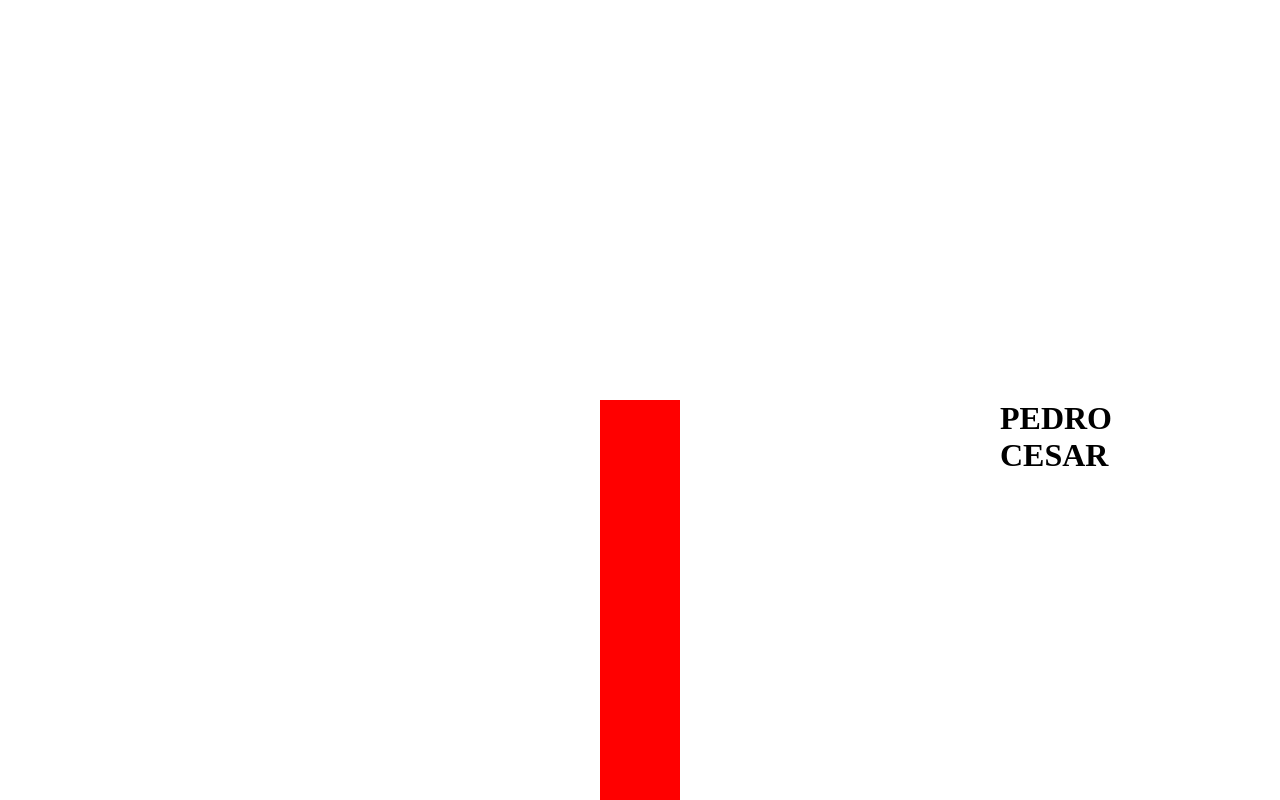
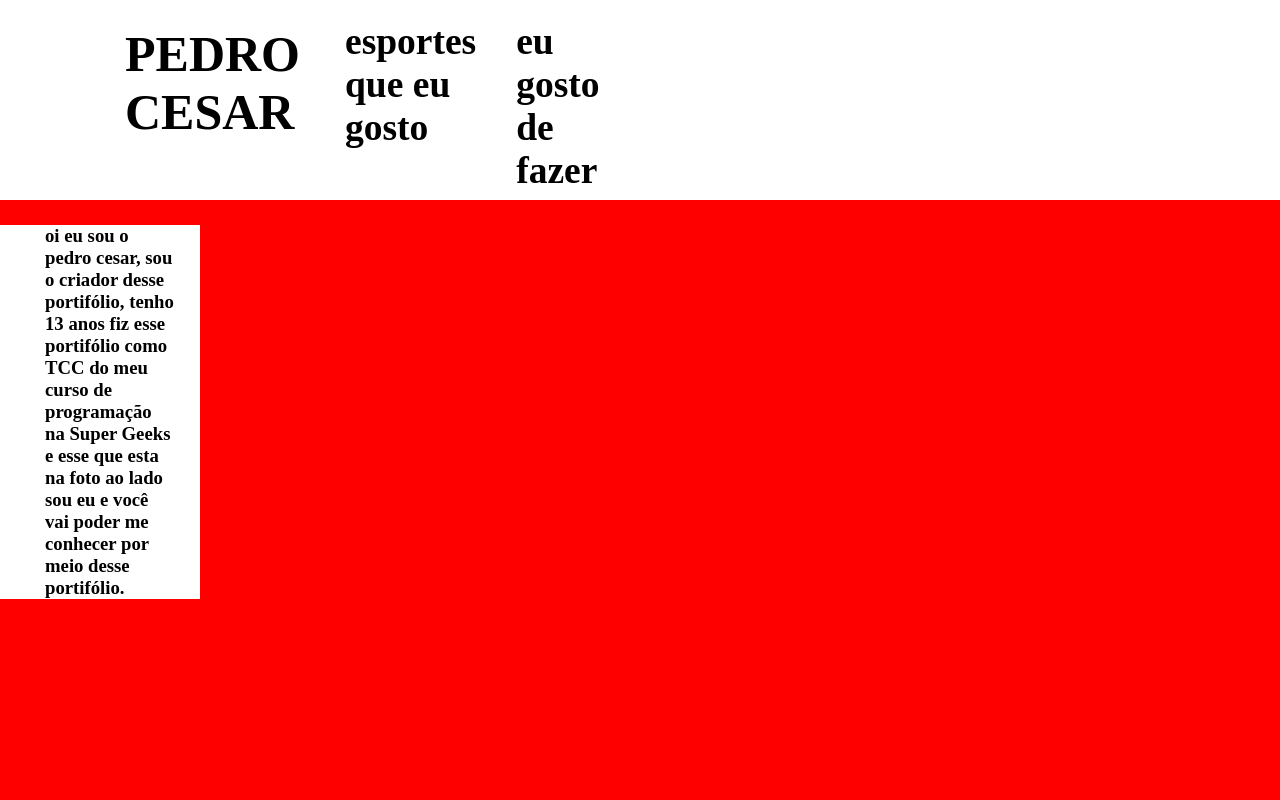
Before and after one commit to maganizaluiso/MeuPortifolio, a plain HTML site: page index.html in a window 1280 px wide. Shown: the top 800 px of the page. Drawn offline with Linux system fonts and the light colour scheme.

Commit message:
Add files via upload

```diff
--- a/index.html
+++ b/index.html
@@ -8,8 +8,36 @@
 </head>
 <body>
     <header>
-        <div><h1>PEDRO CESAR</h1></div>
+        <div id="meunome">
+            <h1>PEDRO CESAR</h1>
+            <h2>esportes
+              que eu gosto</h2>
+            <h2>eu gosto
+                de fazer</h2>
+        </div>
+
+
 
     </header>
+
+    <div>
+        <div id="aboutMe">
+            <h3>oi eu sou o pedro cesar, sou o criador desse portifólio, tenho 13 anos fiz esse portifólio como TCC do meu curso de programação na Super Geeks e esse que esta na foto ao lado sou eu e você vai poder me conhecer por meio desse portifólio.</h3>
+        </div>
+
+        <div>
+            <div id="foto">
+
+        </div>
+
+        <div id="redes">
+
+        </div>
+
+    </div>
+
+    </div>
+
+
 </body>
 </html>
--- a/style.css
+++ b/style.css
@@ -1,15 +1,54 @@
 * {
-    margin: 200px;
-    border: 100px;
+    margin: 0;
+    border: 0;
     padding: 0;
+    box-sizing: border-box;
 }
 
-header{
+body{
+
     background-color:red;
-    width: 100hw;
+    width: 100vw;
     height: 100vh;
 }
 
-div{
+
+header{
     background-color: white;
+    width: 100vw;
+    height: 200px;
 }
+
+#meunome{
+    width: 50px;
+    margin-left: 100px;
+    font-size: 25px;
+    display: flex;
+    color: black;
+    justify-content: space-around;
+    justify-content: flex-start;
+}
+
+#meunome h1 {
+    margin: 25px;
+}
+
+#meunome h2 {
+    margin: 20px;
+    width: 1000000px;
+
+}
+
+
+
+#aboutMe {
+    width: 200px;
+    background-color: white;
+    color: black;
+}
+
+
+#aboutMe h3 {
+    margin: 25px;
+    padding-left: 20px;
+}
```
Also changed, not shown: 1 other file.
